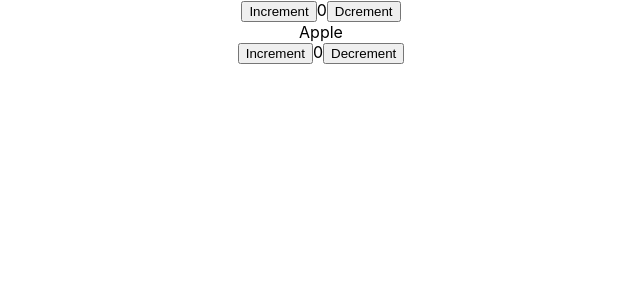
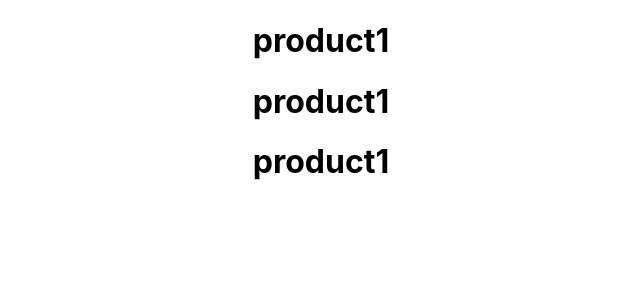
Before and after one commit to madinedihareesh/npx, a React (Create React App) app: page / in a window 1280 px wide. Shown: the top 300 px of the page, without its empty margins (319-959 px from the left). Built offline with nearby package versions, Linux system fonts and the light colour scheme.

Commit message:
props_state_propdrilling

```diff
--- a/src/App.js
+++ b/src/App.js
@@ -1,25 +1,35 @@
+
+import './App.css';
 import Apple from './Apple';
-import './App.css';
-import { useState } from 'react';
+
 
 
 
 
 function App() {
-  const [count,setCount]=useState(0);
-  const Increment=()=>{
-      setCount(count+1);
-  };
-  const Dcrement=()=>{
-    setCount(count-1);
-  };
+  const Products=[
+    {
+      title:"product1",
+      discription:"hello",
+
+    },
+    {
+      title:"product1",
+      discription:"hello",
+    },
+    {title:"product1",
+      discription:"hello",
+    }
+  ]
+
   return (
     <div className="App">
-    <button onClick={Increment}>Increment</button>
-    {count}
-    <button onClick={Dcrement}>Dcrement</button>
 
-    <Apple/>
+{
+  Products.map((item)=>{
+   return <Apple title={item.title} dec= {item.discription} />
+})
+}
     </div>
 
 
--- a/src/Apple.jsx
+++ b/src/Apple.jsx
@@ -1,29 +1,11 @@
+import React from 'react'
 
-import React, { Component } from 'react'
+function Apple(prop) {
+  return (
+    <div>
+      <h1>{prop.title}</h1>
+    </div>
+  )
+}
 
-export default class Apple extends Component {
-    constructor(){
-        super();
-        this.state={
-            count:0,
-        }
-    }
-    increment=()=>{
-        this.setState({count:this.state.count+1})
-    }
-    decrement=()=>{
-        if(this.state.count>0){
-            this.setState({count:this.state.count-1})
-        }
-    }
-  render() {
-    return (
-        <>
-      <div>Apple</div>
-      <button onClick={this.increment}>Increment</button>
-       {this.state.count}
-      <button onClick={this.decrement}>Decrement</button>
-      </>
-    )
-  }
-}
+export default Apple
```
